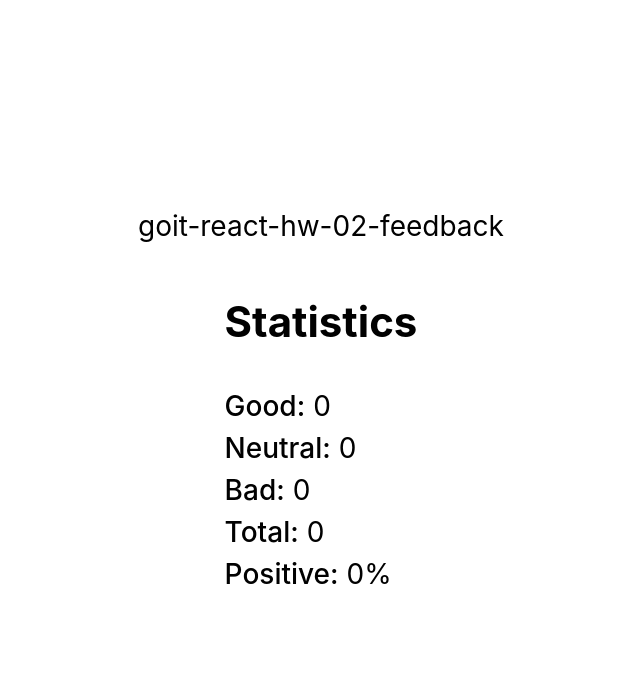
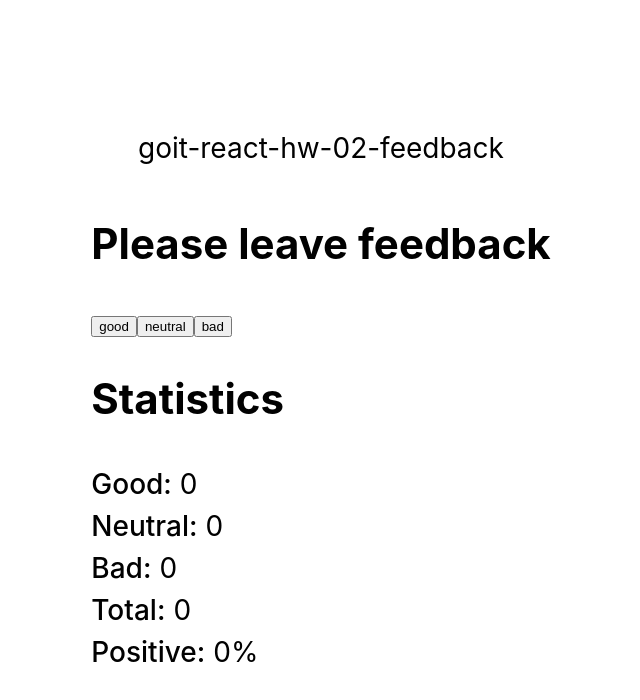
Before and after one commit to RomanVBohdanov22/goit-react-hw-02-feedback, a React (Create React App) app: page / in a window 1280 px wide. Shown: the top 700 px of the page, without its empty margins (319-959 px from the left). Built offline with nearby package versions, Linux system fonts and the light colour scheme.

Commit message:
I did this 1

```diff
--- a/src/components/App.jsx
+++ b/src/components/App.jsx
@@ -17,6 +17,14 @@ state = {
     return (this.state.good / this.countTotalFeedback())*100;
   };
 
+  onLeaveFeedback = opt => {
+    this.setState(
+      prevState => ({
+        [opt]: prevState[opt] +1,
+      })
+    );
+  };
+  /*
   handleGood = evt => {
     this.setState(prevState => {
       return {
@@ -38,7 +46,7 @@ state = {
         bad: prevState.bad + 1,
       }
     });
-  };
+  };*/
 
   render() {
     const { good, neutral, bad } = this.state;
@@ -58,19 +66,8 @@ state = {
       >
         goit-react-hw-02-feedback
         <div>
-          {/*
-            <div className="feeback">
-              <h2>Please leave feedback</h2>
-              <button type="button" onClick={this.handleGood}>
-                Good
-              </button>
-              <button type="button" onClick={this.handleNeutral}>
-                Neutral
-              </button>
-              <button type="button" onClick={this.handleBad}>
-                Bad
-              </button>
-              </div> */}
+
+          <FeedbackOptions options={["good", "neutral", "bad"]} onLeaveFeedback={this.onLeaveFeedback}/>
 
           <Statistics good={good} neutral={neutral} bad={bad} total={countTotalFeedback()} positivePercentage={countPositiveFeedbackPercentage()}/>
         </div>
--- a/src/components/feedbackoptions/FeedbackOptions.jsx
+++ b/src/components/feedbackoptions/FeedbackOptions.jsx
@@ -3,10 +3,19 @@ import '../feedbackoptions/FeedbackOptions.css';
 
 //FeedbackOptions
 
-const FeedbackOptions = ({ }) => {
-    return ({
-
-}); };
+const FeedbackOptions = ({ options, onLeaveFeedback }) => {
+    return (<div className="feedback">
+        <h2>Please leave feedback</h2>
+        {
+            options.map((option) => {
+    return (
+      <button type="button" name="option" key={option} onClick={() => onLeaveFeedback(`${option}`)}>
+        {option}
+      </button>
+    ); })
+        }
+    </div>);
+};
 
 export default FeedbackOptions;
 
@@ -27,7 +36,7 @@ options.map((option) => {
   });
 */
 /*
-<div className="feeback">
+<div className="feedback">
               <h2>Please leave feedback</h2>
               <button type="button" onClick={this.handleGood}>
                 Good
```
